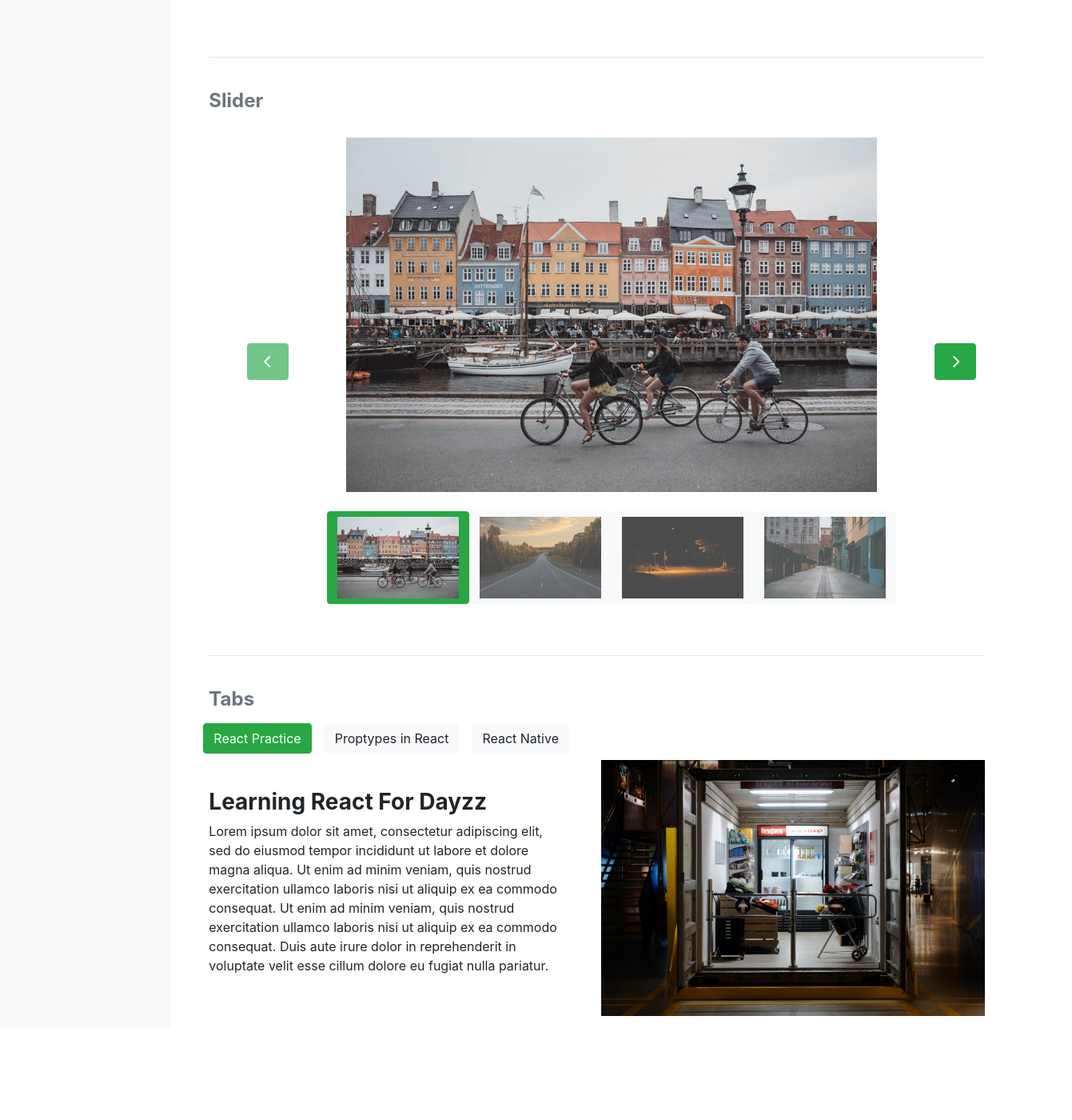
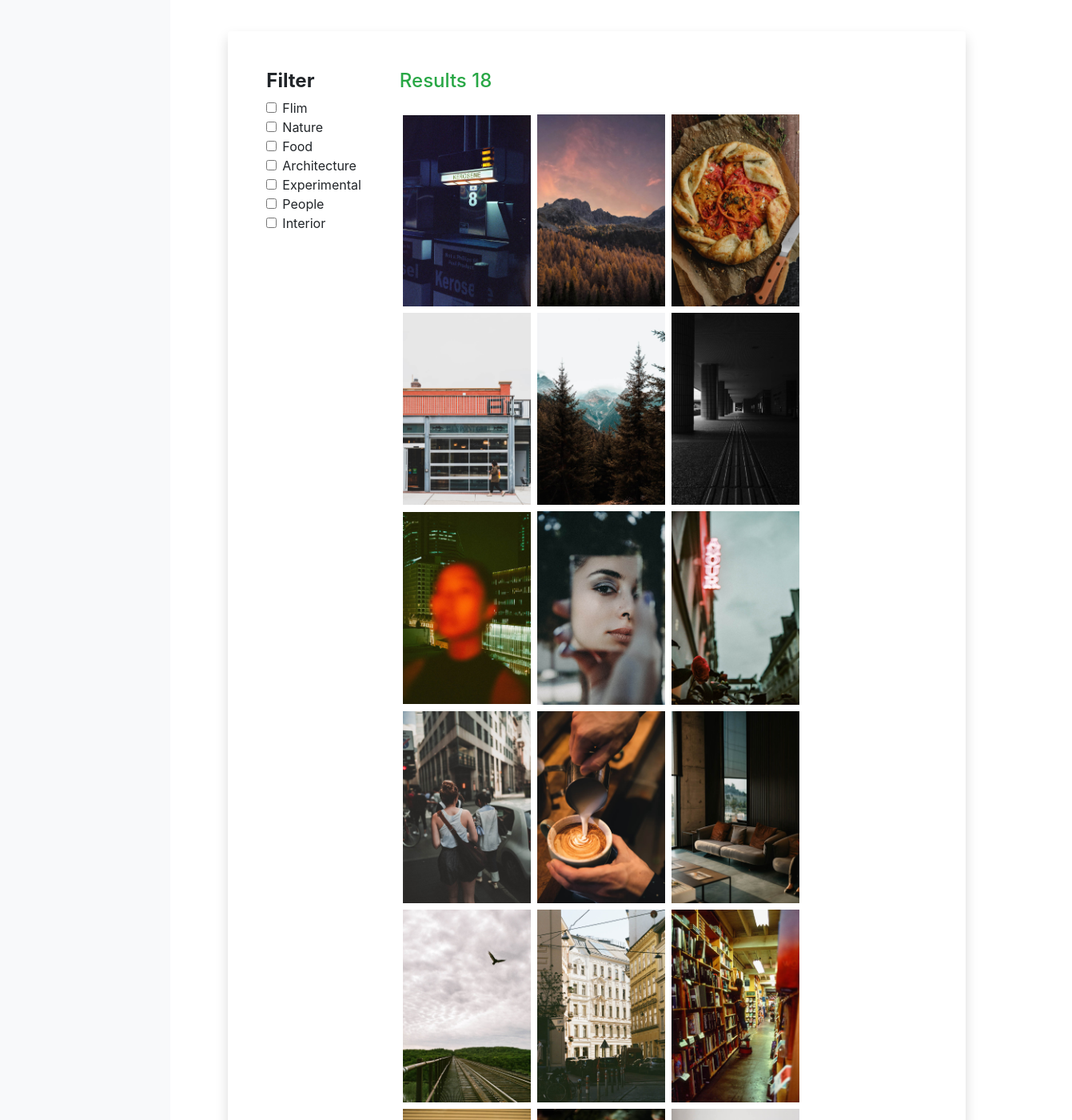
Before and after one commit to Jonbodoe/Log-Directory, a React (Create React App) app: page / in a window 1280 px wide. Shown: the part 340-1740 px from the top of the page at 80% size, 1341 px wide, since content can reach past the window. Before the commit the page ends 1626 px from the top, so only its background shows below. Built offline with nearby package versions, Linux system fonts and the light colour scheme.

Commit message:
styling + filter components

```diff
--- /dev/null
+++ b/src/Components/Module.js
@@ -0,0 +1,8 @@
+import React from 'react';
+
+const Module = (props) => {
+    return <div className="rounded p-5 shadow m-md-4">
+            {props.children}
+        </div>
+}
+export default Module
--- a/src/Components/Title.js
+++ b/src/Components/Title.js
@@ -3,7 +3,7 @@ import React from 'react';
 const Title = (props) => {
     return <div className="pt-5">
         <hr/>
-        <h2 className="pt-4 text-secondary font-weight-bold h4">
+        <h2 className="pt-4 pb-3 text-secondary font-weight-bold h4">
             {props.title}
         </h2>
     </div>
--- a/src/Directory/Javascript/Filter/Data.js
+++ b/src/Directory/Javascript/Filter/Data.js
@@ -7,15 +7,25 @@ const NATURE = "Nature";
 const PEOPLE = "People";
 
 const data = [
+    // {
+    //     src: require("./Images/architecture2.jpg"),
+    //     alt: "Architecture two",
+    //     category: ARCHITECTURE,
+    // },
     {
-        src: require("./Images/architecture1.jpg"),
-        alt: "Architecture One",
-        category: ARCHITECTURE,
+        src: require("./Images/film1.jpg"),
+        alt: "Film one",
+        category: FILM,
     },
     {
-        src: require("./Images/architecture2.jpg"),
-        alt: "Architecture two",
-        category: ARCHITECTURE,
+        src: require("./Images/nature2.jpg"),
+        alt: "Nature Two",
+        category: NATURE,
+    },
+    {
+        src: require("./Images/food2.jpg"),
+        alt: "Food Two",
+        category: FOOD,
     },
     {
         src: require("./Images/architecture3.jpg"),
@@ -23,14 +33,14 @@ const data = [
         category: ARCHITECTURE,
     },
     {
+        src: require("./Images/nature5.jpg"),
+        alt: "Nature Five",
+        category: NATURE,
+    },
+    {
         src: require("./Images/architecture4.jpg"),
         alt: "Architecture four",
         category: ARCHITECTURE,
-    },
-    {
-        src: require("./Images/experimental1.jpg"),
-        alt: "Experimental One",
-        category: EXPERIMENTAL,
     },
     {
         src: require("./Images/experimental2.jpg"),
@@ -43,29 +53,19 @@ const data = [
         category: EXPERIMENTAL,
     },
     {
-        src: require("./Images/film1.jpg"),
-        alt: "Film one",
-        category: FILM,
-    },
-    {
-        src: require("./Images/film2.jpg"),
-        alt: "Film two",
-        category: FILM,
-    },
-    {
         src: require("./Images/film3.jpg"),
         alt: "Film three",
         category: FILM,
     },
+    // {
+    //     src: require("./Images/food1.jpg"),
+    //     alt: "Food One",
+    //     category: FOOD,
+    // },
     {
-        src: require("./Images/food1.jpg"),
-        alt: "Food One",
-        category: FOOD,
-    },
-    {
-        src: require("./Images/food2.jpg"),
-        alt: "Food Two",
-        category: FOOD,
+        src: require("./Images/people4.jpg"),
+        alt: "People Four",
+        category: PEOPLE,
     },
     {
         src: require("./Images/food3.jpg"),
@@ -77,30 +77,55 @@ const data = [
         alt: "Interior One",
         category: INTERIOR,
     },
+    // {
+    //     src: require("./Images/interior2.jpg"),
+    //     alt: "Interior Two",
+    //     category: INTERIOR,
+    // },
+    // {
+    //     src: require("./Images/people1.jpg"),
+    //     alt: "People One",
+    //     category: PEOPLE,
+    // },
+    // {
+    //     src: require("./Images/interior4.jpg"),
+    //     alt: "Interior Four",
+    //     category: INTERIOR,
+    // },
+    // {
+    //     src: require("./Images/nature1.jpg"),
+    //     alt: "Nature One",
+    //     category: NATURE,
+    // },
+    // {
+    //     src: require("./Images/experimental1.jpg"),
+    //     alt: "Experimental One",
+    //     category: EXPERIMENTAL,
+    // },
     {
-        src: require("./Images/interior2.jpg"),
-        alt: "Interior Two",
-        category: INTERIOR,
-    },
-    {
-        src: require("./Images/interior3.jpg"),
-        alt: "Interior Three",
-        category: INTERIOR,
-    },
-    {
-        src: require("./Images/interior4.jpg"),
-        alt: "Interior Four",
-        category: INTERIOR,
-    },
-    {
-        src: require("./Images/nature1.jpg"),
-        alt: "Nature One",
+        src: require("./Images/nature4.jpg"),
+        alt: "Nature Four",
         category: NATURE,
     },
     {
-        src: require("./Images/nature2.jpg"),
-        alt: "Nature Two",
-        category: NATURE,
+        src: require("./Images/architecture1.jpg"),
+        alt: "Architecture One",
+        category: ARCHITECTURE,
+    },
+    // {
+    //     src: require("./Images/people2.jpg"),
+    //     alt: "People Two",
+    //     category: PEOPLE,
+    // },
+    {
+        src: require("./Images/film2.jpg"),
+        alt: "Film two",
+        category: FILM,
+    },
+    {
+        src: require("./Images/people3.jpg"),
+        alt: "People Three",
+        category: PEOPLE,
     },
     {
         src: require("./Images/nature3.jpg"),
@@ -108,34 +133,9 @@ const data = [
         category: NATURE,
     },
     {
-        src: require("./Images/nature4.jpg"),
-        alt: "Nature Four",
-        category: NATURE,
-    },
-    {
-        src: require("./Images/nature5.jpg"),
-        alt: "Nature Five",
-        category: NATURE,
-    },
-    {
-        src: require("./Images/people1.jpg"),
-        alt: "People One",
-        category: PEOPLE,
-    },
-    {
-        src: require("./Images/people2.jpg"),
-        alt: "People Two",
-        category: PEOPLE,
-    },
-    {
-        src: require("./Images/people3.jpg"),
-        alt: "People Three",
-        category: PEOPLE,
-    },
-    {
-        src: require("./Images/people4.jpg"),
-        alt: "People Four",
-        category: PEOPLE,
+        src: require("./Images/interior3.jpg"),
+        alt: "Interior Three",
+        category: INTERIOR,
     },
 ]
 
--- a/src/Directory/Javascript/Filter/Filter.js
+++ b/src/Directory/Javascript/Filter/Filter.js
@@ -1,15 +1,71 @@
-import React from 'react';
+import React, { useState } from 'react';
+import Module from '../../../Components/Module';
+// import Container from '../../../Components/Container';
 // import Container from '../../../Components/Container';
 import Title from '../../../Components/Title';
 // import Container from '../../../Components';
 import data from './Data';
 
 const Filter = () => {
-    console.log(data)
-    return <Title title={'Filter'}/>
+    const [selected, setSelected] = useState([])
+    return <>
+                <Title title={'Filter'} />
+        <Module>
+            <div className="d-flex">
+                <div className="h-100 pr-md-5">
+                    <RadioInputs />
+                </div>
+                <div className="">
+                    <ImageTotal />
+                    <GetImages />
+                </div>
+            </div>
+        </Module>
+    </>
+}
+const RadioInputs = (props) => {
+    const categories = getCategories()
+    return <>
+        <p className="h4 font-weight-bold">Filter</p>
+        {
+            categories.map(category =>
+                <div key={category} className="form-check">
+                    <input className="form-check-input" type="checkbox" name={category} />
+                    <label className="form-check-label" >
+                        {category}
+                    </label>
+                </div>
+            )
+        }
+    </>
 }
 
+const getCategories = () => {
+    const newArray = []
+    data.map(img => newArray.push(img.category))
+    return [...new Set(newArray)]
+}
 
+const GetImages = (props) => {
+    return <>
+        {
+            data.map(img =>
+                <img className="filter-card m-1" src={img.src} alt="Card cap" />
+            )
+        }
+    </>
+}
+const ImageTotal = (props) => {
+    return <>
+        <p className="text-success h4 pb-3">Results {data.length}</p>
+    </>
+}
+// console.log(getCategories())
+
+// State
+// --- Selected
+// ---
+// Create categories
 // Cards
 // Radio Inputs
 // Pills
--- a/src/Directory/Javascript/Slider/Slider.js
+++ b/src/Directory/Javascript/Slider/Slider.js
@@ -1,4 +1,5 @@
 import React, { useState } from 'react';
+import Module from '../../../Components/Module';
 // import Container from '../../../Components/Container';
 import Title from '../../../Components/Title';
 // import PropTypes from 'prop-types';
@@ -29,6 +30,7 @@ const Slider = () => {
     }
     return <>
         <Title title={`Slider`} />
+        <Module>
             <div className="d-flex">
 
                 <div className="align-self-center">
@@ -58,6 +60,7 @@ const Slider = () => {
                     </button>
                 </div>
             </div>
+        </Module>
     </>
 }
 
--- a/src/Directory/Javascript/Tabs/Tabs.js
+++ b/src/Directory/Javascript/Tabs/Tabs.js
@@ -2,6 +2,7 @@ import React, { useState } from 'react';
 import PropTypes from 'prop-types';
 // import Container from './../../../Components/Container'
 import Title from '../../../Components/Title';
+import Module from '../../../Components/Module';
 
 const data = [
     {
@@ -29,7 +30,8 @@ const Tabs = () => {
     const [activeTab, setActiveState] = useState(0)
     return (
         <>
-            <Title title={`Tabs`}/>
+            <Title title={`Tabs`} />
+            <Module>
                 <div>
                     <div className="row">
                         {
@@ -53,6 +55,7 @@ const Tabs = () => {
                             />)
                     }
                 </div>
+            </Module>
         </>
     )
 }
--- a/src/index.css
+++ b/src/index.css
@@ -31,3 +31,7 @@ img.thumbnail{
 img.img-opacity{
   opacity: 0.7
 }
+.filter-card {
+  max-width: 10rem;
+  min-width: 6rem;
+}
```
Lines whose indentation alone changed are shown as unchanged.
